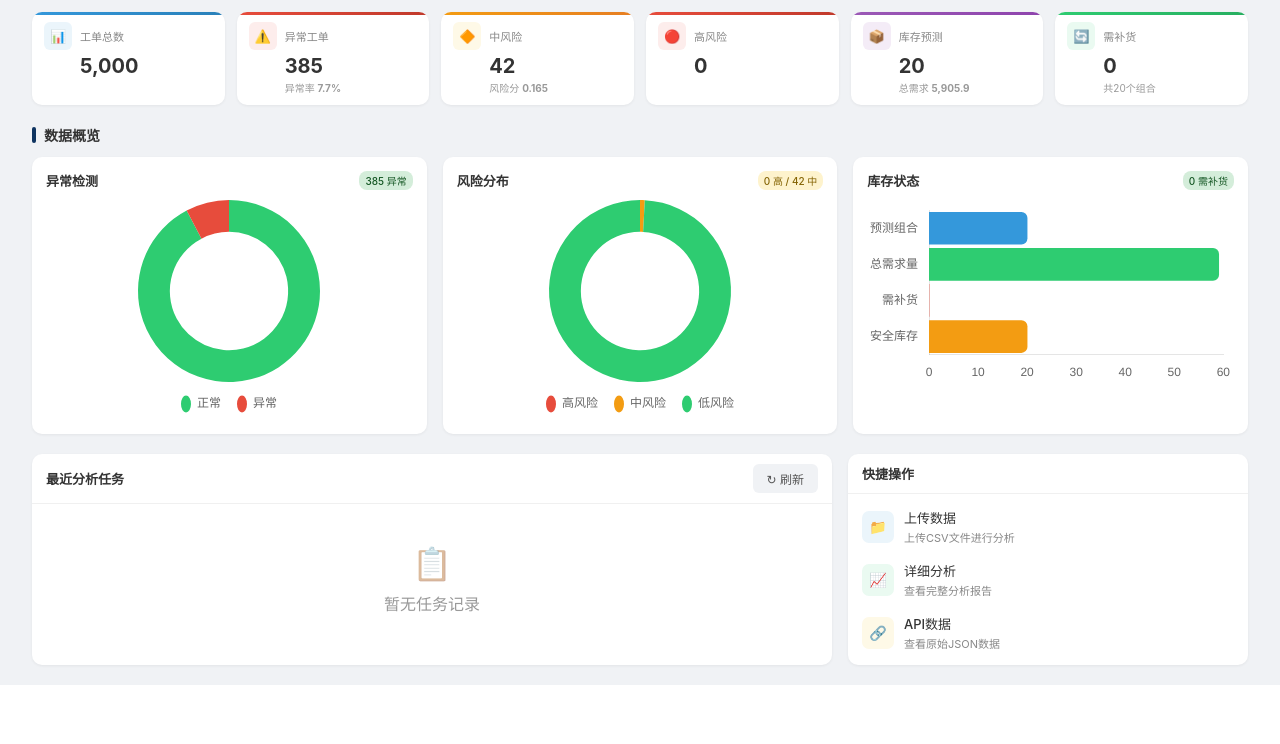
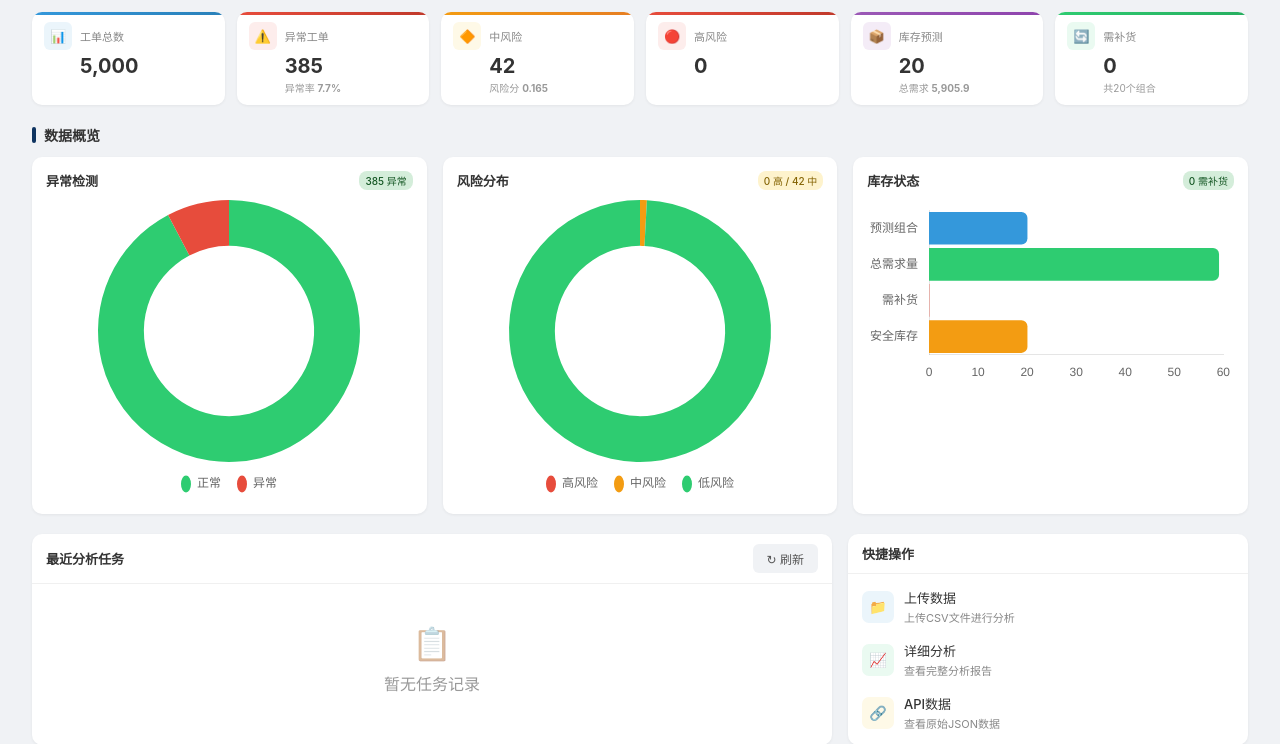
Before and after one commit to wxtech/ml-ticket-dashboard, a FastAPI app: template templates/dashboard.html in a window 1280 px wide. Shown: the part 136-880 px from the top of the page. Before the commit the page ends 821 px from the top, so only its background shows below. Run offline with FastAPI, Linux system fonts and the light colour scheme; the template is opened without the code that fills it, so the values that code supplies are empty.

Commit message:
fix: increase chart height to 300px

```diff
--- a/templates/dashboard.html
+++ b/templates/dashboard.html
@@ -78,7 +78,7 @@ body { font-family: -apple-system, BlinkMacSystemFont, "Segoe UI", "Noto Sans SC
 .chart-card { background: white; border-radius: 10px; padding: 14px; box-shadow: 0 1px 3px rgba(0,0,0,0.06); }
 .chart-card h3 { font-size: 13px; font-weight: 600; color: #333; margin-bottom: 10px; display: flex; align-items: center; justify-content: space-between; }
 .chart-card h3 .badge { font-size: 10px; padding: 2px 6px; border-radius: 8px; font-weight: 500; }
-.chart-card canvas { max-height: 220px; }
+.chart-card canvas { max-height: 300px; }
 
 /* Bottom Row */
 .bottom-row { display: grid; grid-template-columns: 2fr 1fr; gap: 16px; }
```
